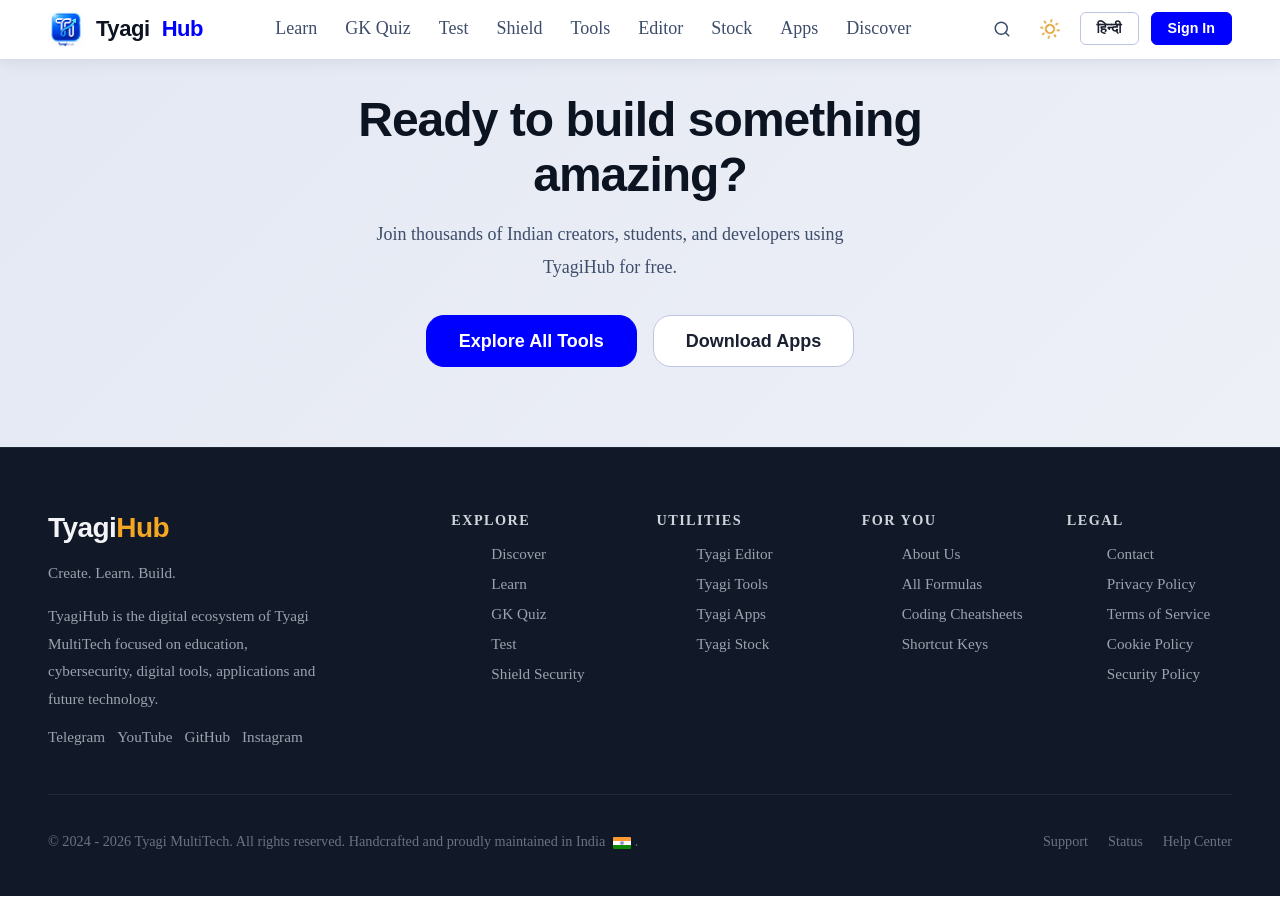
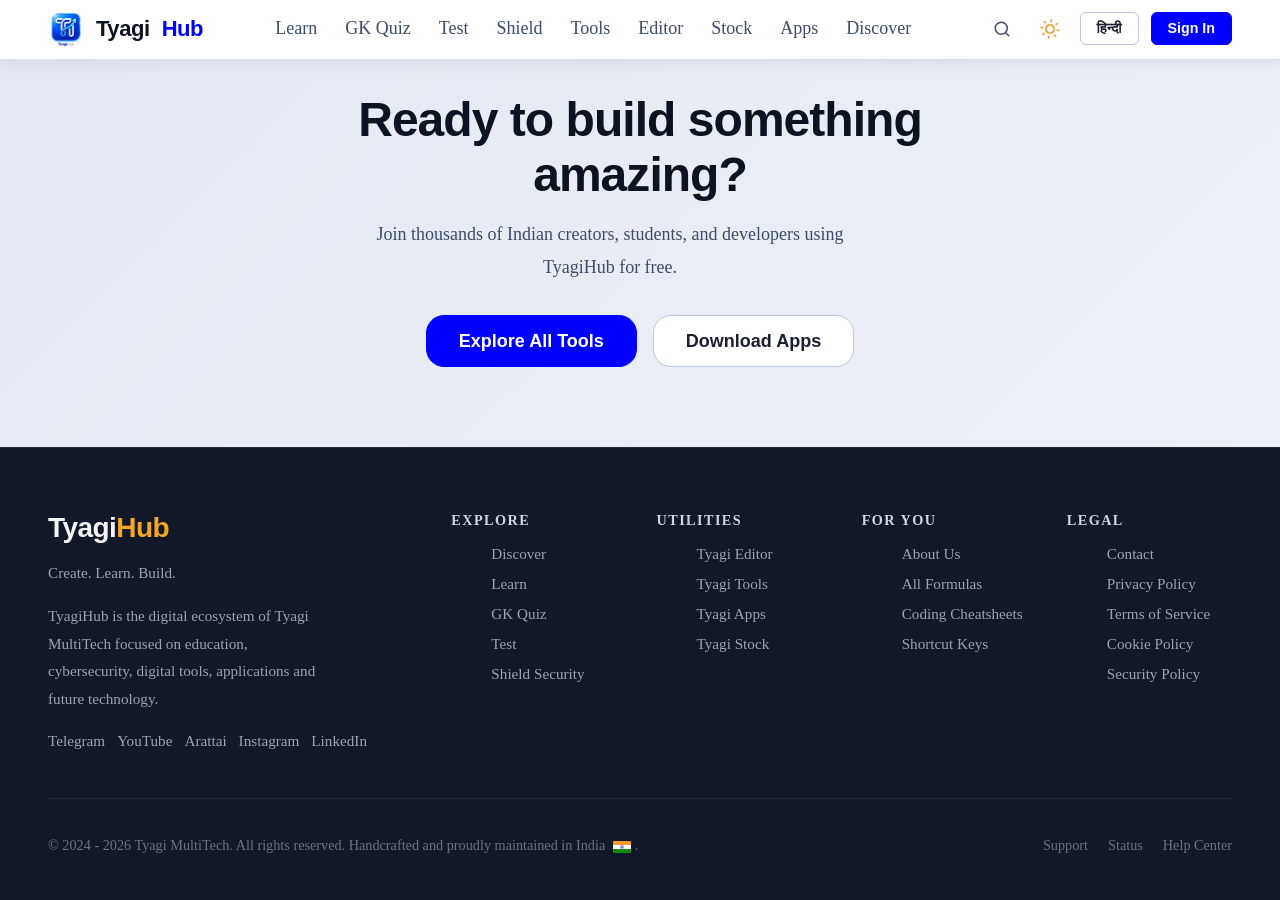
Before and after one commit to HimanshuTyagiJi/TyagiHub, a Jekyll site: the page built from index.html, in a window 1280 px wide and 900 px high, scrolled down 6617 px. Built offline with Jekyll 4.4.1, drawn with Linux system fonts in a browser that asks for light colours.

Commit message:
Update footer.html

```diff
--- a/_includes/footer.html
+++ b/_includes/footer.html
@@ -13,12 +13,13 @@
           <p class="footer__brand-desc">Create. Learn. Build.</p>
           <p class="footer__brand-desc">TyagiHub is the digital ecosystem of Tyagi MultiTech focused on education, cybersecurity, digital tools, applications and future technology.</p>
         {% endif %}
-        <div class="footer__social" style="margin-top: 12px; display: flex; gap: 12px;">
-          <a href="https://t.me/" aria-label="Telegram" class="footer__link">Telegram</a>
-          <a href="https://youtube.com/" aria-label="YouTube" class="footer__link">YouTube</a>
-          <a href="https://github.com/" aria-label="GitHub" class="footer__link">GitHub</a>
-          <a href="https://instagram.com/" aria-label="Instagram" class="footer__link">Instagram</a>
-        </div>
+      <div class="footer__social">
+  <a href="https://t.me/TyagiHubs" class="footer__link" target="_blank" rel="noopener" aria-label="Telegram">Telegram</a>
+  <a href="https://youtube.com/@TyagiHubs" class="footer__link" target="_blank" rel="noopener" aria-label="YouTube">YouTube</a>
+  <a href="https://arattai.com/TyagiHub" class="footer__link" target="_blank" rel="noopener" aria-label="Arattai">Arattai</a>
+  <a href="https://instagram.com/TyagiHub" class="footer__link" target="_blank" rel="noopener" aria-label="Instagram">Instagram</a>
+  <a href="https://linkedin.com/in/HimanshuTyagi" class="footer__link" target="_blank" rel="noopener" aria-label="LinkedIn">LinkedIn</a>
+</div>
       </div>
 
       <!-- Column 2: Explore -->
```
